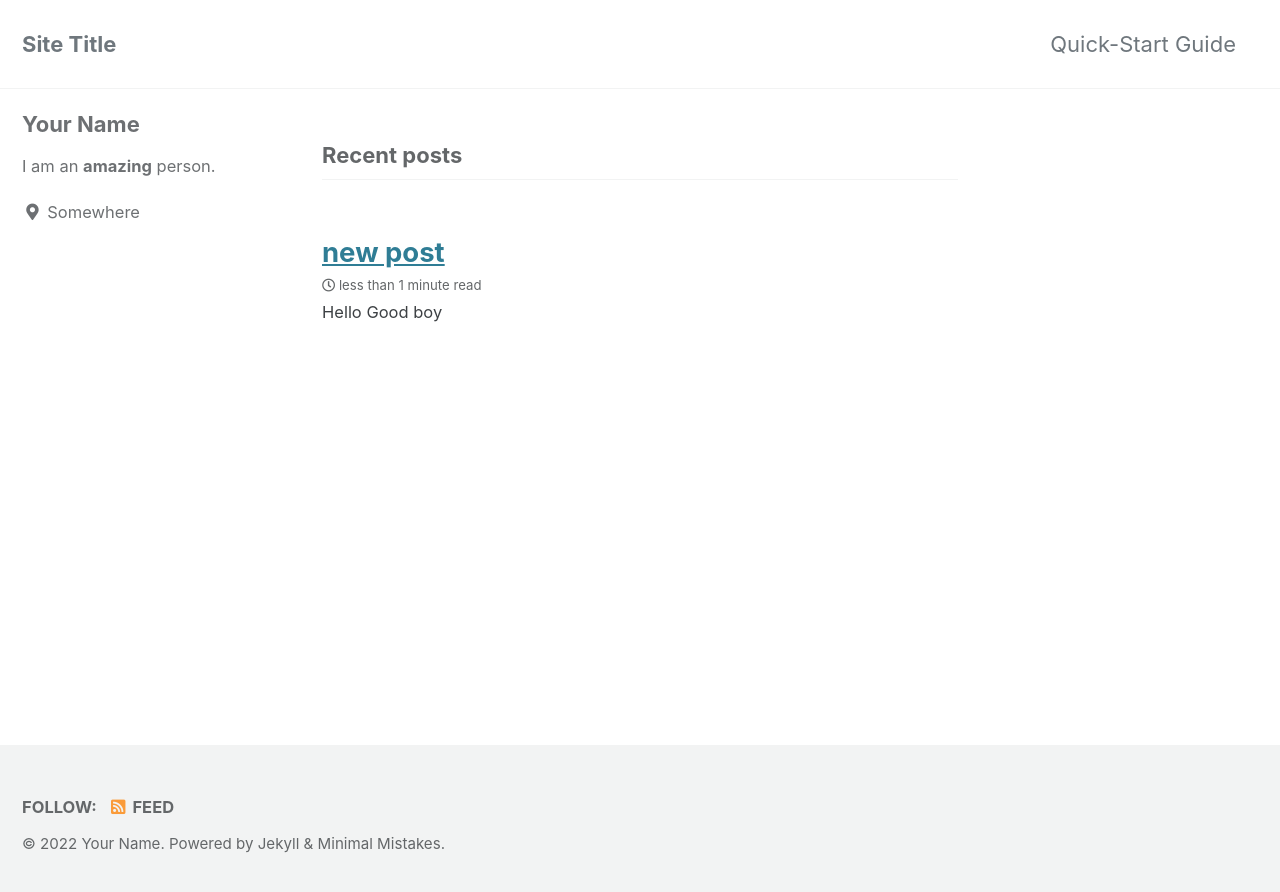
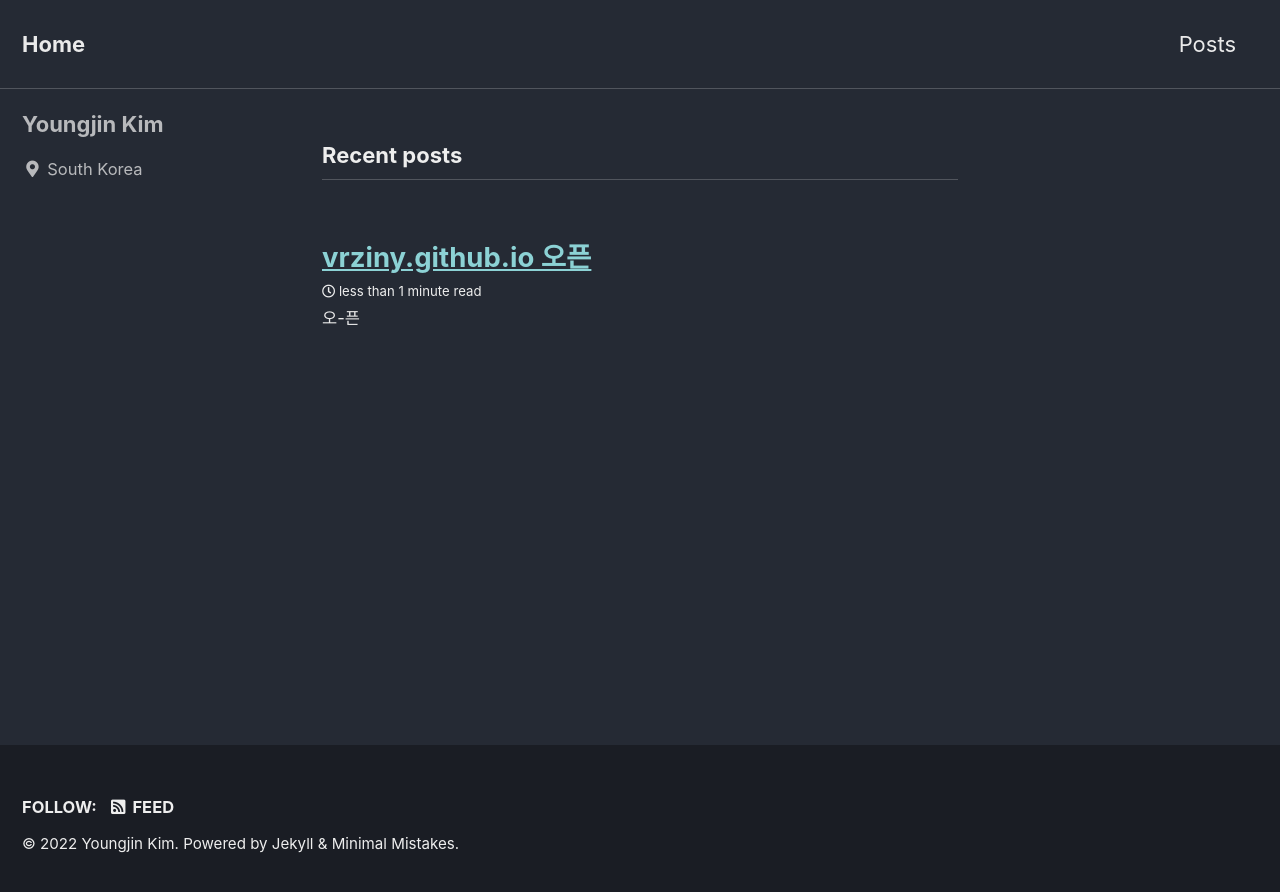
Before and after one commit to vrziny/vrziny.github.io, a Jekyll site: the page built from index.html, in a window 1280 px wide. Shown: the top 892 px of the page. Built offline with Jekyll 4.4.1, drawn with Linux system fonts in a browser that asks for light colours; cached includes are drawn as plain includes; the list of posts is cut into pages by our own code.

Commit message:
Add stuffs

```diff
--- a/_config.yml
+++ b/_config.yml
@@ -12,16 +12,16 @@
 
 # theme                  : "minimal-mistakes-jekyll"
 # remote_theme           : "mmistakes/minimal-mistakes"
-minimal_mistakes_skin    : "default" # "air", "aqua", "contrast", "dark", "dirt", "neon", "mint", "plum", "sunrise"
+minimal_mistakes_skin    : "dark" # "air", "aqua", "contrast", "dark", "dirt", "neon", "mint", "plum", "sunrise"
 
 # Site Settings
 locale                   : "en-US"
-title                    : "Site Title"
+title                    : "Home"
 title_separator          : "-"
 subtitle                 : # site tagline that appears below site title in masthead
-name                     : "Your Name"
-description              : "An amazing website."
-url                      : # the base hostname & protocol for your site e.g. "https://mmistakes.github.io"
+name                     : "Youngjin Kim"
+description              : ""
+url                      : "https://vrziny.github.io" # the base hostname & protocol for your site e.g. "https://mmistakes.github.io"
 baseurl                  : # the subpath of your site, e.g. "/blog"
 repository               : # GitHub username/repo-name e.g. "mmistakes/minimal-mistakes"
 teaser                   : # path of fallback teaser image, e.g. "/assets/images/500x300.png"
@@ -102,10 +102,10 @@ analytics:
 
 # Site Author
 author:
-  name             : "Your Name"
+  name             : "Youngjin Kim"
   avatar           : # path of avatar image, e.g. "/assets/images/bio-photo.jpg"
-  bio              : "I am an **amazing** person."
-  location         : "Somewhere"
+  bio              : ""
+  location         : "South Korea"
   email            :
   links:
     - label: "Email"
--- a/_posts/2022-02-05-new-post.md
+++ b/_posts/2022-02-05-initial-commit.md
@@ -1,9 +1,8 @@
 ---
 layout: post
-title: new post
+title: vrziny.github.io 오픈
 date: 2022-02-05 23:49 +0900
 category: general
 ---
 
-# Hello
-Good boy
+## 오-픈
```
Also changed, not shown: _data/navigation.yml (+5 -5 lines), _pages/year-archive.md (added, +6 -0 lines).
